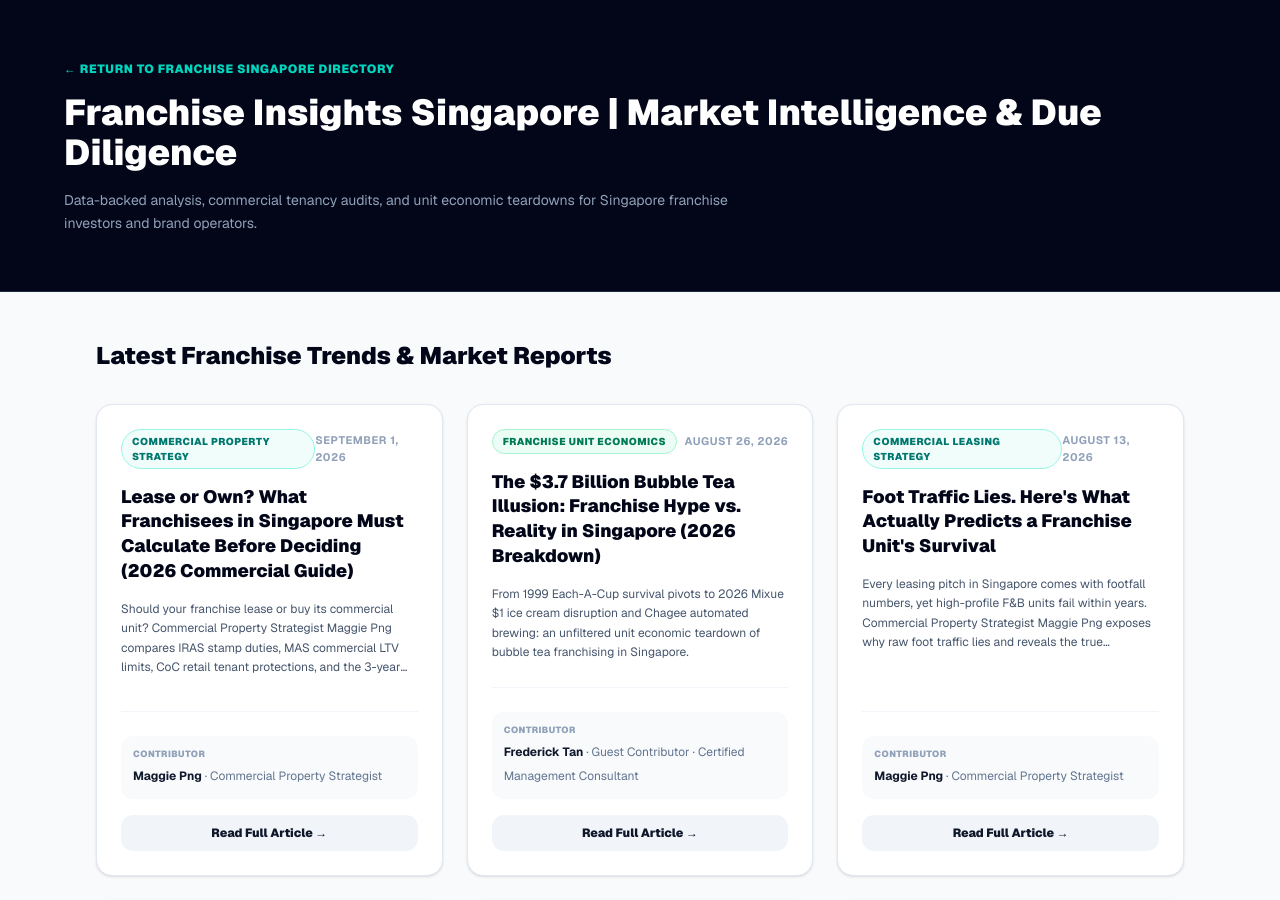
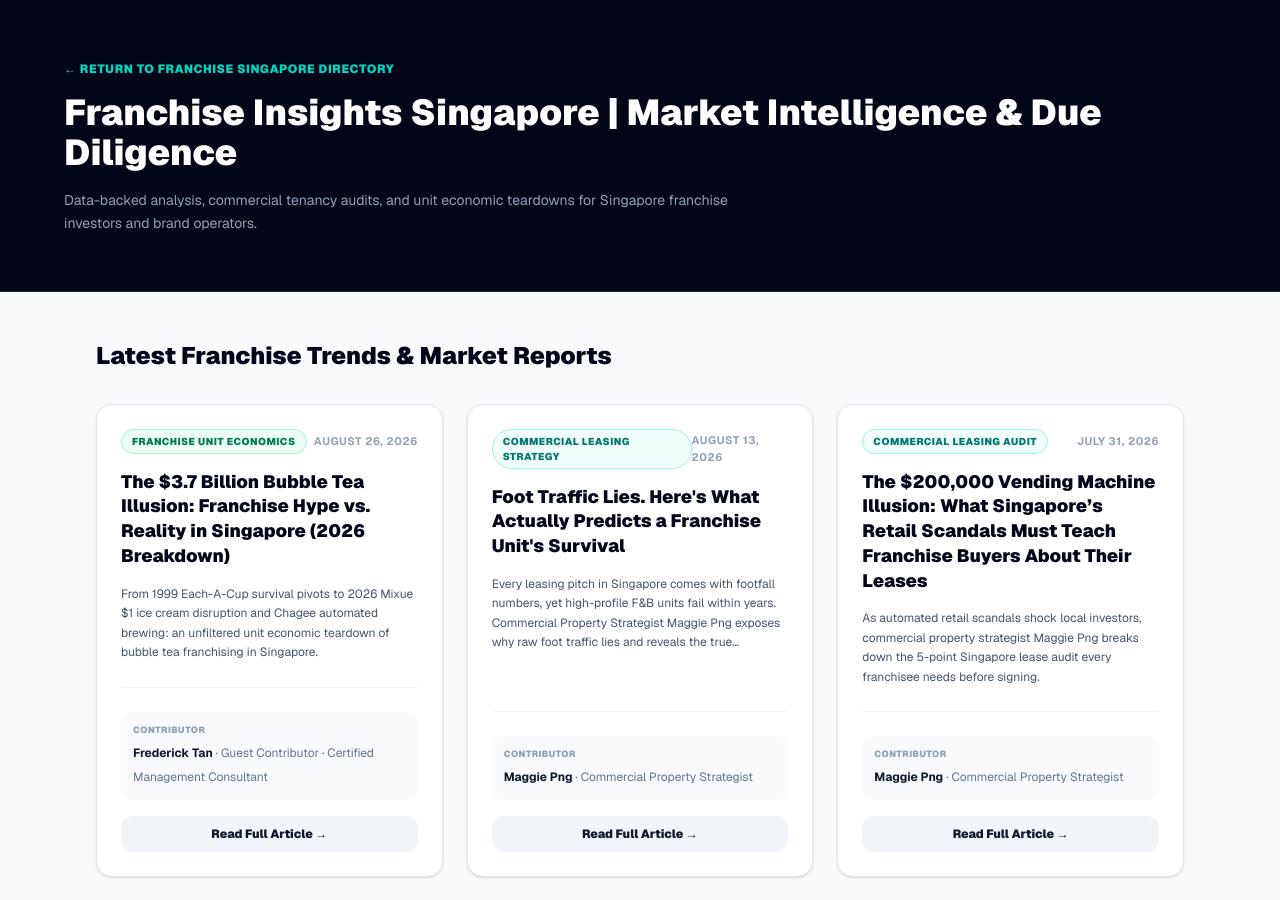
Before and after one commit to ft-synergist/franchise_sg, a Next.js app: page /insights in a window 1280 px wide. Shown: the top 900 px of the page. Built offline with nearby package versions, Linux system fonts and the light colour scheme.

Commit message:
feat(insights): implement automated time-gate publishing to release Maggie Png guide at 8:00 AM SGT

```diff
--- a/app/author/[slug]/page.tsx
+++ b/app/author/[slug]/page.tsx
@@ -9,13 +9,14 @@ type Props = {
 };
 
 // Registered articles mapped by author slug
-const AUTHOR_ARTICLES: Record<string, Array<{ slug: string; title: string; description: string; date: string; category: string }>> = {
+const AUTHOR_ARTICLES: Record<string, Array<{ slug: string; title: string; description: string; date: string; category: string; publishAt?: string }>> = {
     'maggie-png': [
         {
             slug: 'lease-or-own-franchise-commercial-property-singapore',
             title: 'Lease or Own? What Franchisees in Singapore Must Calculate Before Deciding (2026 Commercial Guide)',
             description: 'Commercial Property Strategist Maggie Png breaks down the true financial and operational comparison between leasing vs buying franchise premises in Singapore, covering BSD, MAS LTV rules, CoC protections, and capital allocation.',
             date: 'September 1, 2026',
+            publishAt: '2026-09-01T08:00:00+08:00',
             category: 'Commercial Real Estate Strategy',
         },
         {
@@ -85,7 +86,10 @@ export default async function AuthorProfilePage({ params }: Props) {
         notFound();
     }
 
-    const articles = AUTHOR_ARTICLES[resolvedParams.slug] || [];
+    const articles = (AUTHOR_ARTICLES[resolvedParams.slug] || []).filter((article) => {
+        if (!article.publishAt) return true;
+        return new Date(article.publishAt).getTime() <= Date.now();
+    });
 
     const jsonLd = {
         '@context': 'https://schema.org',
--- a/app/insights/[slug]/page.tsx
+++ b/app/insights/[slug]/page.tsx
@@ -12,7 +12,7 @@ interface PageProps {
 // ==========================================
 // ARTICLE DATA ARCHITECTURE
 // ==========================================
-const insightsMap: Record<string, { title: string; description: string; content: () => React.JSX.Element }> = {
+const insightsMap: Record<string, { title: string; description: string; publishAt?: string; content: () => React.JSX.Element }> = {
     'foot-traffic-lies-predicts-franchise-unit-survival-singapore': {
         title: "Foot Traffic Lies. Here's What Actually Predicts a Franchise Unit's Survival",
         description: "Every leasing pitch in Singapore comes with footfall numbers, yet high-profile F&B units fail within years. Commercial Property Strategist Maggie Png exposes why raw foot traffic lies and reveals the true predictors of 5-year unit survival.",
@@ -1101,6 +1101,7 @@ const insightsMap: Record<string, { title: string; description: string; content:
     'lease-or-own-franchise-commercial-property-singapore': {
         title: "Lease or Own? What Franchisees in Singapore Must Calculate Before Deciding (2026 Commercial Guide)",
         description: "Commercial Property Strategist Maggie Png breaks down the true financial and operational comparison between leasing vs buying franchise premises in Singapore, covering BSD, MAS LTV rules, CoC protections, and capital allocation.",
+        publishAt: '2026-09-01T08:00:00+08:00',
         content: () => {
             const author = EDITORS['maggie-png'];
             return (
@@ -1548,6 +1549,9 @@ export async function generateMetadata({ params }: PageProps) {
     // Execution Block 2: Fallback to local hardcoded editorial articles
     const insight = insightsMap[slug];
     if (insight) {
+        if (insight.publishAt && new Date(insight.publishAt).getTime() > Date.now()) {
+            return {};
+        }
         const itemUrl = `https://www.franchise.sg/insights/${slug}`;
         return {
             title: insight.title,
@@ -1671,7 +1675,7 @@ export default async function DynamicInsightRouter({ params }: PageProps) {
 
     // Execution Sequence 2: Fall back to static marketing insights if database item yields empty results
     const insight = insightsMap[slug];
-    if (!insight) {
+    if (!insight || (insight.publishAt && new Date(insight.publishAt).getTime() > Date.now())) {
         notFound();
     }
 
--- a/app/insights/page.tsx
+++ b/app/insights/page.tsx
@@ -29,6 +29,7 @@ const ARTICLES = [
         category: 'Commercial Property Strategy',
         categoryColor: 'bg-teal-50 text-teal-700 border-teal-200',
         date: 'September 1, 2026',
+        publishAt: '2026-09-01T08:00:00+08:00',
         authorName: 'Maggie Png',
         authorRole: 'Commercial Property Strategist',
         authorSlug: 'maggie-png',
@@ -91,6 +92,11 @@ const ARTICLES = [
 ];
 
 export default function InsightsPage() {
+    const visibleArticles = ARTICLES.filter((article) => {
+        if (!('publishAt' in article) || !article.publishAt) return true;
+        return new Date(article.publishAt).getTime() <= Date.now();
+    });
+
     const jsonLd = {
         "@context": "https://schema.org",
         "@type": "CollectionPage",
@@ -103,7 +109,7 @@ export default function InsightsPage() {
         },
         "about": {
             "@type": "ItemList",
-            "itemListElement": ARTICLES.map((article, idx) => ({
+            "itemListElement": visibleArticles.map((article, idx) => ({
                 "@type": "ListItem",
                 "position": idx + 1,
                 "url": `https://www.franchise.sg/insights/${article.slug}`,
@@ -144,7 +150,7 @@ export default function InsightsPage() {
                 </h2>
 
                 <div className="grid grid-cols-1 md:grid-cols-2 lg:grid-cols-3 gap-6">
-                    {ARTICLES.map((article) => (
+                    {visibleArticles.map((article) => (
                         <div
                             key={article.slug}
                             className="bg-white border border-slate-200 rounded-2xl p-6 shadow-sm flex flex-col justify-between hover:border-slate-300 transition-all"
```
